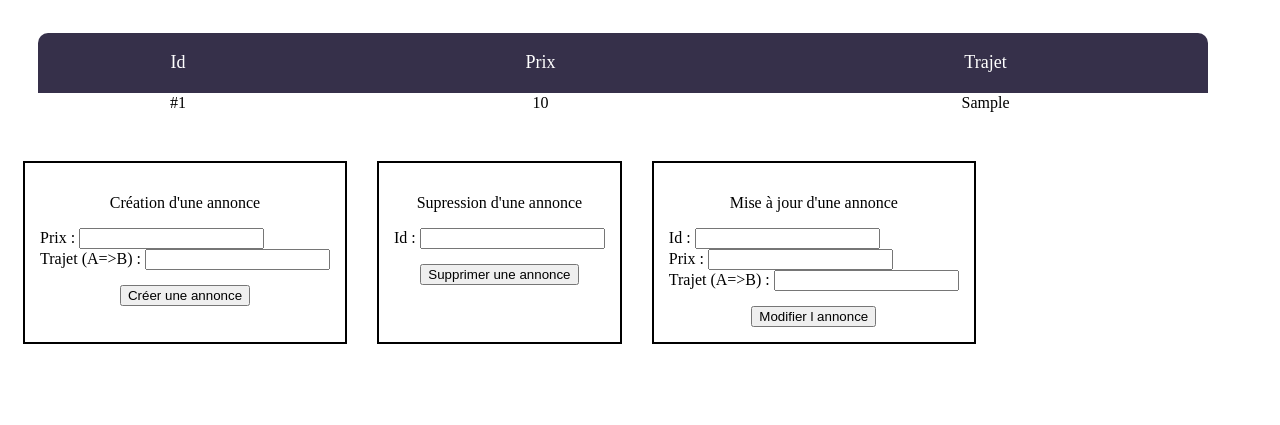
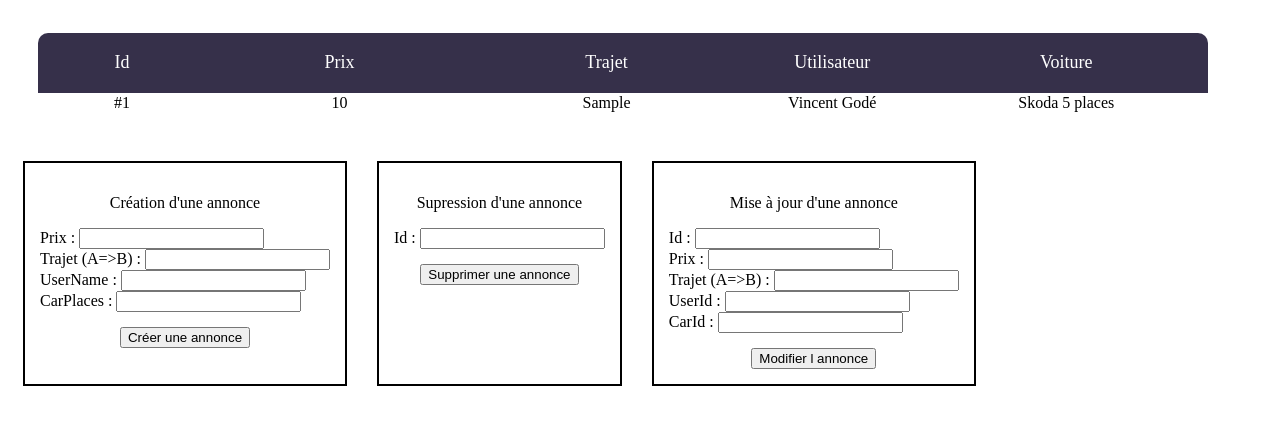
Before and after one commit to Demoulin7/UE-L312-2022-carpooling, a PHP site: page /annonces.php in a window 1280 px wide; the page is wider, and only the part inside the window is pictured. Shown: the part 83-508 px from the top of that part. Run offline with PHP 8.4, Linux system fonts and the light colour scheme; data comes from the database, SQL or seed files in the repository; tables that the repository leaves empty or names only in its code hold one stand-in row (values such as "Sample post"); some libraries are stand-ins or nearby versions.

Commit message:
Modif annonces, affichage user et places vehicule

```diff
--- a/annonces.php
+++ b/annonces.php
@@ -63,6 +63,12 @@ include("header.php");
                 <label for="trajet">Trajet (A=>B) :</label>
                 <input type="text" name="trajet">
                 <br />
+                <label for="userName">UserName :</label>
+                <input type="text" name="userName">
+                <br />
+                <label for="carPlaces">CarPlaces :</label>
+                <input type="text" name="carPlaces">
+                <br />
                 <input type="submit" value="Créer une annonce" class="button">
             </form>
 
@@ -111,6 +117,12 @@ include("header.php");
                 <label for="trajet">Trajet (A=>B) :</label>
                 <input type="text" name="trajet">
                 <br />
+                <label for="userId">UserId :</label>
+                <input type="text" name="userId">
+                <br />
+                <label for="carId">CarId :</label>
+                <input type="text" name="carId">
+                <br />
                 <input type="submit" value="Modifier l annonce" class="button">
             </form>
 
--- a/class/Controllers/AnnoncesController.php
+++ b/class/Controllers/AnnoncesController.php
@@ -15,13 +15,17 @@ class AnnoncesController
 
         // If the form have been submitted :
         if (isset($_POST['prix']) &&
-            isset($_POST['trajet'])) {
+            isset($_POST['trajet']) &&
+            isset($_POST['userId']) &&
+            isset($_POST['carId'])) {
             // Create the annonce :
             $annoncesService = new AnnoncesService();
             $annonceId = $annoncesService->setAnnonce(
                 null,
                 $_POST['prix'],
-                $_POST['trajet']
+                $_POST['trajet'],
+                $_POST['userId'],
+                $_POST['carId']
             );
 
             $html = 'Annonce créé avec succès.';
@@ -41,6 +45,8 @@ class AnnoncesController
             <th class="column1">Id</th>
             <th class="column2">Prix</th>
             <th class="column3">Trajet</th>
+            <th class="column4">Utilisateur</th>
+            <th class="column5">Voiture</th>
             </tr>
             </thead>
             <tbody>';
@@ -57,6 +63,8 @@ class AnnoncesController
                 '<td class="column1"> #' . $annonce->getId() . '</td>' .
                 '<td class="column2">' . $annonce->getPrix() . '</td>' .
                 '<td class="column3">' . $annonce->getTrajet() . '</td>' .
+                '<td class="column4">' . $annonce->getUserName() . '</td>' .
+                '<td class="column5">' . $annonce->getCarPlaces() . '</td>' .
                 '</tr>';
         }
 
@@ -73,13 +81,17 @@ class AnnoncesController
         // If the form have been submitted :
         if (isset($_POST['id']) &&
             isset($_POST['prix']) &&
-            isset($_POST['trajet'])) {
+            isset($_POST['trajet']) &&
+            isset($_POST['userId']) &&
+            isset($_POST['carId'])) {
             // Update the annonce :
             $annoncesService = new AnnoncesService();
             $isOk = $annoncesService->setAnnonce(
                 $_POST['id'],
                 $_POST['prix'],
-                $_POST['trajet']
+                $_POST['trajet'],
+                $_POST['userId'],
+                $_POST['carId']
             );
             if ($isOk) {
                 $html = 'Annonce mis à jour avec succès.';
--- a/class/Entities/Annonce.php
+++ b/class/Entities/Annonce.php
@@ -36,4 +36,24 @@ class Annonce
     {
         $this->trajet = $trajet;
     }
+
+    public function getUserName(): string
+    {
+        return $this->userName;
+    }
+
+    public function setUserName(string $userName): void
+    {
+        $this->userName = $userName;
+    }
+
+    public function getCarPlaces(): string
+    {
+        return $this->carPlaces;
+    }
+
+    public function setCarPlaces(string $carPlaces): void
+    {
+        $this->carPlaces = $carPlaces;
+    }
 }
--- a/class/Services/AnnoncesService.php
+++ b/class/Services/AnnoncesService.php
@@ -21,6 +21,8 @@ class AnnoncesService
                 $annonce->setId($annonceDTO['id']);
                 $annonce->setPrix($annonceDTO['prix']);
                 $annonce->setTrajet($annonceDTO['trajet']);
+                $annonce->setUserName($annonceDTO['firstname'] . " " . $annonceDTO['lastname']);
+                $annonce->setCarPlaces($annonceDTO['brand'] . " " . $annonceDTO['nbrSlots'] . " places");
                 $annonces[] = $annonce;
             }
         }
--- a/class/Services/DataBaseService.php
+++ b/class/Services/DataBaseService.php
@@ -201,6 +201,8 @@ class DataBaseService
         $data = [
             'prix' => $prix,
             'trajet' => $trajet,
+            'userId' => $userId,
+            'carId' => $carId
         ];
         $sql = 'INSERT INTO users (prix, trajet) VALUES (:prix, :trajet)';
         $query = $this->connection->prepare($sql);
@@ -219,7 +221,7 @@ class DataBaseService
     {
         $annonces = [];
 
-        $sql = 'SELECT * FROM annonces';
+        $sql = 'SELECT * FROM annonces INNER JOIN users ON annonces.userId = users.id INNER JOIN cars ON annonces.carId = cars.id';
         $query = $this->connection->query($sql);
         $results = $query->fetchAll(PDO::FETCH_ASSOC);
         if (!empty($results)) {
```
